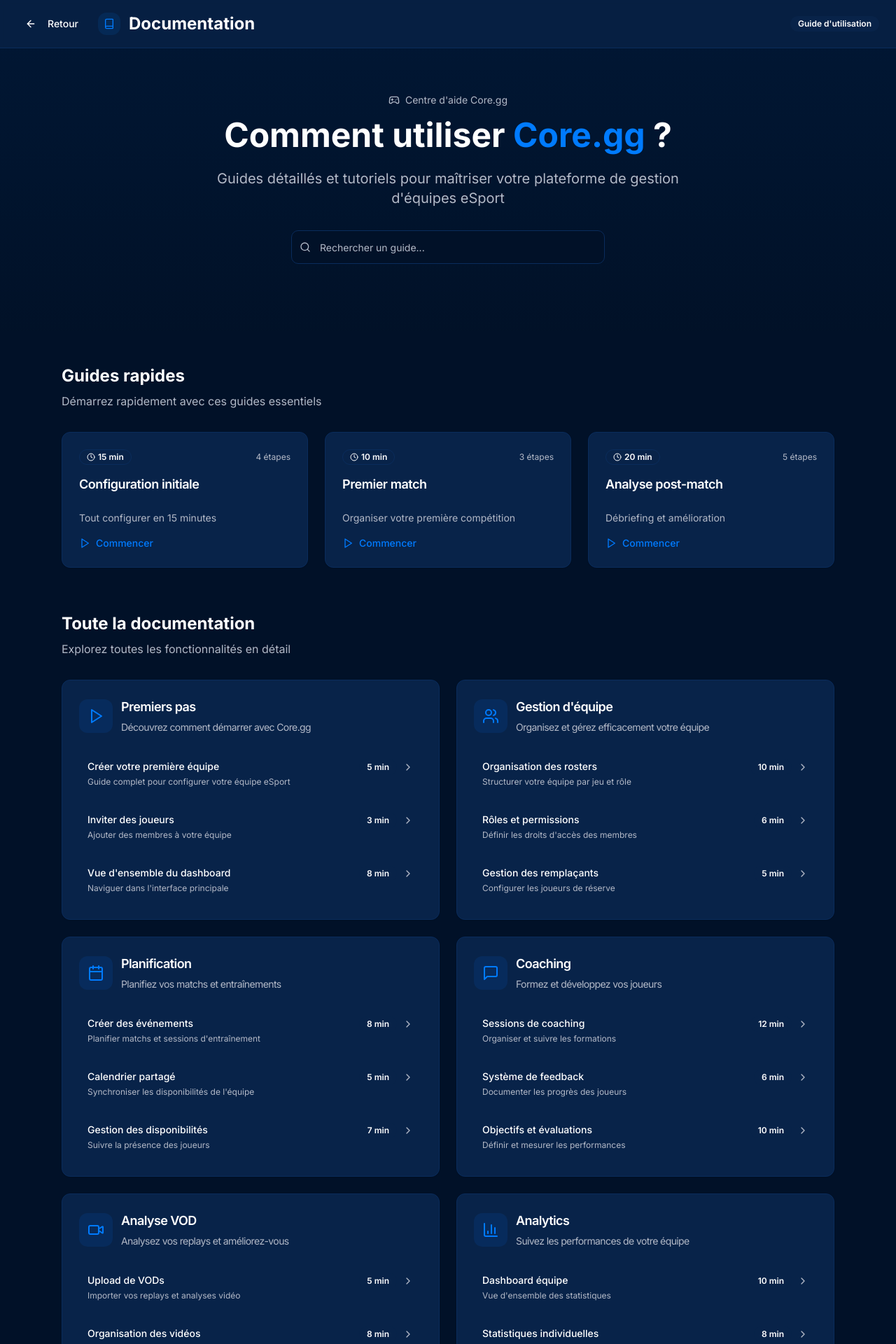
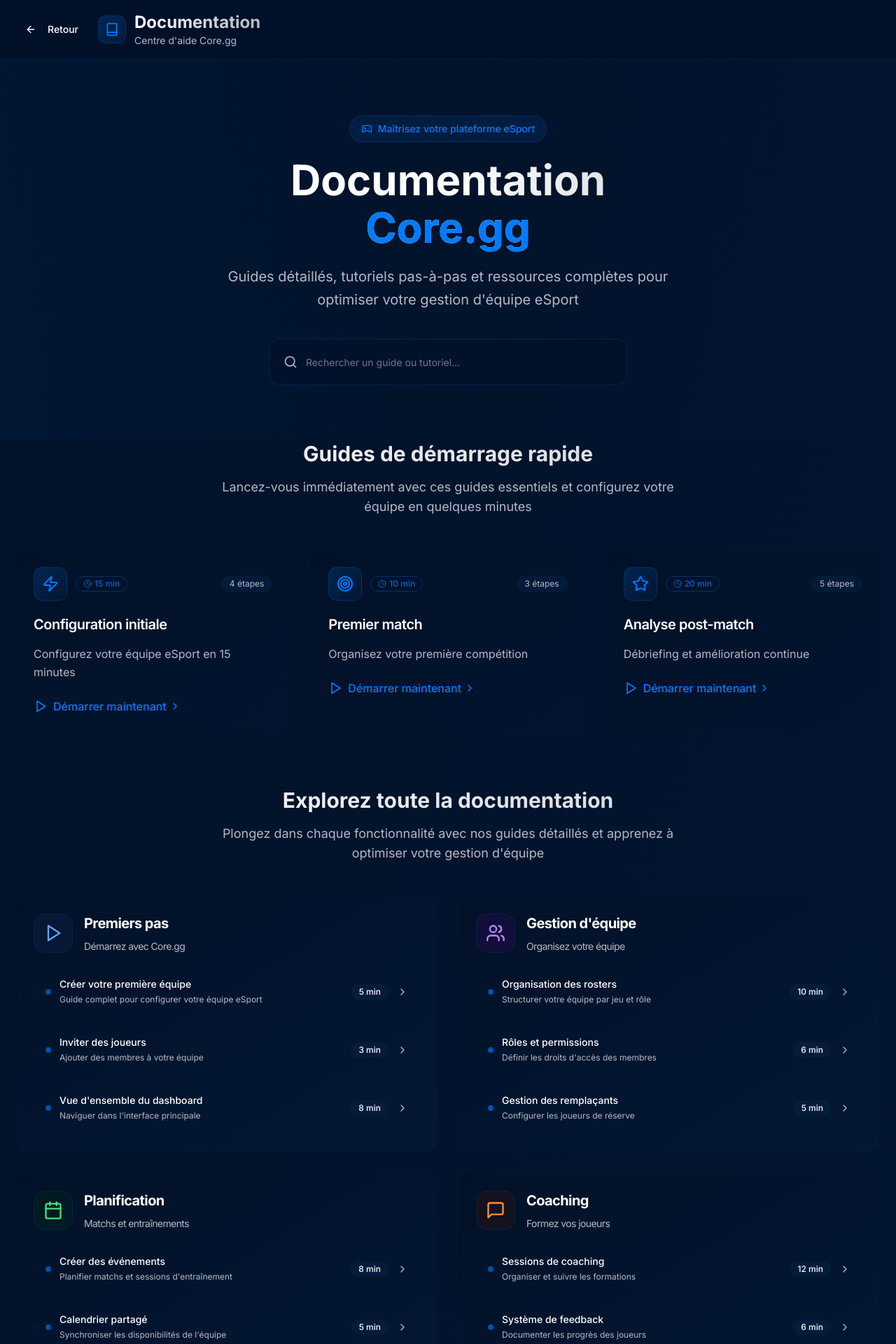
Before and after one commit to DohkoDesign/playbook-arena, a React (Vite) app: page /documentation in a window 1280 px wide. Shown: the top 1920 px of the page at 70% size. Built offline with nearby package versions, Linux system fonts and the light colour scheme.

Commit message:
Refactor documentation page

```diff
--- a/src/pages/Documentation.tsx
+++ b/src/pages/Documentation.tsx
@@ -16,7 +16,12 @@ import {
   Play,
   Settings,
   Gamepad2,
-  Clock
+  Clock,
+  FileText,
+  Zap,
+  Target,
+  Star,
+  HelpCircle
 } from "lucide-react";
 import { useNavigate } from "react-router-dom";
 import { GuideContent } from "@/components/documentation/GuideContent";
@@ -27,12 +32,44 @@ export const Documentation = () => {
   const [searchQuery, setSearchQuery] = useState("");
   const [selectedGuide, setSelectedGuide] = useState<string | null>(null);
 
-  const sections = [
+  const quickGuides = [
+    {
+      title: "Configuration initiale",
+      description: "Configurez votre équipe eSport en 15 minutes",
+      time: "15 min",
+      steps: 4,
+      id: "configuration-initiale",
+      icon: Zap,
+      color: "from-blue-500/20 to-purple-500/20"
+    },
+    {
+      title: "Premier match",
+      description: "Organisez votre première compétition",
+      time: "10 min",
+      steps: 3,
+      id: "premier-match",
+      icon: Target,
+      color: "from-green-500/20 to-emerald-500/20"
+    },
+    {
+      title: "Analyse post-match",
+      description: "Débriefing et amélioration continue",
+      time: "20 min",
+      steps: 5,
+      id: "analyse-post-match",
+      icon: Star,
+      color: "from-orange-500/20 to-red-500/20"
+    }
+  ];
+
+  const categories = [
     {
       title: "Premiers pas",
+      description: "Démarrez avec Core.gg",
       icon: Play,
-      description: "Découvrez comment démarrer avec Core.gg",
-      articles: [
+      color: "text-blue-600 dark:text-blue-400",
+      bgColor: "bg-blue-50 dark:bg-blue-950/30",
+      guides: [
         { title: "Créer votre première équipe", time: "5 min", description: "Guide complet pour configurer votre équipe eSport", id: "creer-equipe" },
         { title: "Inviter des joueurs", time: "3 min", description: "Ajouter des membres à votre équipe", id: "inviter-joueurs" },
         { title: "Vue d'ensemble du dashboard", time: "8 min", description: "Naviguer dans l'interface principale", id: "dashboard-overview" }
@@ -40,9 +77,11 @@ export const Documentation = () => {
     },
     {
       title: "Gestion d'équipe",
+      description: "Organisez votre équipe",
       icon: Users,
-      description: "Organisez et gérez efficacement votre équipe",
-      articles: [
+      color: "text-purple-600 dark:text-purple-400",
+      bgColor: "bg-purple-50 dark:bg-purple-950/30",
+      guides: [
         { title: "Organisation des rosters", time: "10 min", description: "Structurer votre équipe par jeu et rôle", id: "organisation-rosters" },
         { title: "Rôles et permissions", time: "6 min", description: "Définir les droits d'accès des membres", id: "roles-permissions" },
         { title: "Gestion des remplaçants", time: "5 min", description: "Configurer les joueurs de réserve", id: "gestion-remplacants" }
@@ -50,9 +89,11 @@ export const Documentation = () => {
     },
     {
       title: "Planification",
+      description: "Matchs et entraînements",
       icon: Calendar,
-      description: "Planifiez vos matchs et entraînements",
-      articles: [
+      color: "text-green-600 dark:text-green-400",
+      bgColor: "bg-green-50 dark:bg-green-950/30",
+      guides: [
         { title: "Créer des événements", time: "8 min", description: "Planifier matchs et sessions d'entraînement", id: "creer-evenements" },
         { title: "Calendrier partagé", time: "5 min", description: "Synchroniser les disponibilités de l'équipe", id: "calendrier-partage" },
         { title: "Gestion des disponibilités", time: "7 min", description: "Suivre la présence des joueurs", id: "gestion-disponibilites" }
@@ -60,9 +101,11 @@ export const Documentation = () => {
     },
     {
       title: "Coaching",
+      description: "Formez vos joueurs",
       icon: MessageSquare,
-      description: "Formez et développez vos joueurs",
-      articles: [
+      color: "text-orange-600 dark:text-orange-400",
+      bgColor: "bg-orange-50 dark:bg-orange-950/30",
+      guides: [
         { title: "Sessions de coaching", time: "12 min", description: "Organiser et suivre les formations", id: "sessions-coaching" },
         { title: "Système de feedback", time: "6 min", description: "Documenter les progrès des joueurs", id: "systeme-feedback" },
         { title: "Objectifs et évaluations", time: "10 min", description: "Définir et mesurer les performances", id: "objectifs-evaluations" }
@@ -70,9 +113,11 @@ export const Documentation = () => {
     },
     {
       title: "Analyse VOD",
+      description: "Analysez vos replays",
       icon: Video,
-      description: "Analysez vos replays et améliorez-vous",
-      articles: [
+      color: "text-red-600 dark:text-red-400",
+      bgColor: "bg-red-50 dark:bg-red-950/30",
+      guides: [
         { title: "Upload de VODs", time: "5 min", description: "Importer vos replays et analyses vidéo", id: "upload-vods" },
         { title: "Organisation des vidéos", time: "8 min", description: "Classer par événement et joueur", id: "organisation-videos" },
         { title: "Outils d'analyse", time: "15 min", description: "Utiliser les fonctionnalités d'annotation", id: "outils-analyse" }
@@ -80,9 +125,11 @@ export const Documentation = () => {
     },
     {
       title: "Analytics",
+      description: "Performances d'équipe",
       icon: BarChart3,
-      description: "Suivez les performances de votre équipe",
-      articles: [
+      color: "text-cyan-600 dark:text-cyan-400",
+      bgColor: "bg-cyan-50 dark:bg-cyan-950/30",
+      guides: [
         { title: "Dashboard équipe", time: "10 min", description: "Vue d'ensemble des statistiques", id: "dashboard-equipe" },
         { title: "Statistiques individuelles", time: "8 min", description: "Analyser les performances par joueur", id: "stats-individuelles" },
         { title: "Rapports de progression", time: "12 min", description: "Suivre l'évolution dans le temps", id: "rapports-progression" }
@@ -90,34 +137,10 @@ export const Documentation = () => {
     }
   ];
 
-  const quickGuides = [
-    {
-      title: "Configuration initiale",
-      description: "Tout configurer en 15 minutes",
-      time: "15 min",
-      steps: 4,
-      id: "configuration-initiale"
-    },
-    {
-      title: "Premier match",
-      description: "Organiser votre première compétition",
-      time: "10 min",
-      steps: 3,
-      id: "premier-match"
-    },
-    {
-      title: "Analyse post-match",
-      description: "Débriefing et amélioration",
-      time: "20 min",
-      steps: 5,
-      id: "analyse-post-match"
-    }
-  ];
-
-  const filteredSections = sections.filter(section =>
-    section.title.toLowerCase().includes(searchQuery.toLowerCase()) ||
-    section.articles.some(article =>
-      article.title.toLowerCase().includes(searchQuery.toLowerCase())
+  const filteredCategories = categories.filter(category =>
+    category.title.toLowerCase().includes(searchQuery.toLowerCase()) ||
+    category.guides.some(guide =>
+      guide.title.toLowerCase().includes(searchQuery.toLowerCase())
     )
   );
 
@@ -138,159 +161,224 @@ export const Documentation = () => {
   }
 
   return (
-    <div className="min-h-screen bg-background">
+    <div className="min-h-screen bg-gradient-to-br from-background to-muted/30">
       {/* Header */}
-      <header className="border-b border-border bg-card/80 backdrop-blur-sm sticky top-0 z-50">
+      <header className="sticky top-0 z-50 border-b border-border/40 bg-background/80 backdrop-blur-xl">
         <div className="container mx-auto px-6 py-4">
           <div className="flex items-center justify-between">
             <div className="flex items-center space-x-4">
-              <Button variant="ghost" size="sm" onClick={() => navigate("/")} className="flex items-center space-x-2">
-                <ArrowLeft className="w-4 h-4" />
-                <span>Retour</span>
+              <Button
+                variant="ghost"
+                size="sm"
+                onClick={() => navigate("/")}
+                className="group hover:bg-primary/10 transition-colors"
+              >
+                <ArrowLeft className="w-4 h-4 mr-2 group-hover:-translate-x-1 transition-transform" />
+                Retour
               </Button>
               <div className="flex items-center space-x-3">
-                <div className="w-8 h-8 bg-primary/10 rounded-lg flex items-center justify-center">
-                  <Book className="w-4 h-4 text-primary" />
+                <div className="w-10 h-10 bg-gradient-to-br from-primary/20 to-primary/10 rounded-xl flex items-center justify-center border border-primary/20">
+                  <Book className="w-5 h-5 text-primary" />
                 </div>
-                <h1 className="text-2xl font-bold">Documentation</h1>
+                <div>
+                  <h1 className="text-2xl font-bold bg-gradient-to-r from-foreground to-foreground/70 bg-clip-text text-transparent">
+                    Documentation
+                  </h1>
+                  <p className="text-sm text-muted-foreground">Centre d'aide Core.gg</p>
                 </div>
               </div>
-            <Badge variant="secondary">Guide d'utilisation</Badge>
+            </div>
           </div>
         </div>
       </header>
 
       {/* Hero Section */}
-      <section className="py-16 px-6 bg-gradient-to-b from-primary/5 to-background">
-        <div className="container mx-auto max-w-4xl text-center">
-          <div className="flex items-center justify-center space-x-2 text-sm text-muted-foreground mb-4">
+      <section className="relative py-20 px-6 overflow-hidden">
+        <div className="absolute inset-0 bg-gradient-to-r from-primary/5 via-transparent to-secondary/5"></div>
+        <div className="container mx-auto max-w-4xl text-center relative">
+          <div className="inline-flex items-center space-x-2 text-sm font-medium text-primary bg-primary/10 px-4 py-2 rounded-full mb-6 border border-primary/20">
             <Gamepad2 className="w-4 h-4" />
-            <span>Centre d'aide Core.gg</span>
+            <span>Maîtrisez votre plateforme eSport</span>
           </div>
 
-          <h1 className="text-4xl md:text-5xl font-bold mb-6">
-            Comment utiliser
-            <span className="text-primary"> Core.gg</span> ?
+          <h1 className="text-5xl md:text-6xl font-bold mb-6 bg-gradient-to-r from-foreground via-foreground to-foreground/80 bg-clip-text text-transparent">
+            Documentation
+            <span className="block text-primary mt-2">Core.gg</span>
           </h1>
 
-          <p className="text-xl text-muted-foreground mb-8 max-w-2xl mx-auto">
-            Guides détaillés et tutoriels pour maîtriser votre plateforme de gestion d'équipes eSport
+          <p className="text-xl text-muted-foreground mb-10 max-w-2xl mx-auto leading-relaxed">
+            Guides détaillés, tutoriels pas-à-pas et ressources complètes pour optimiser votre gestion d'équipe eSport
           </p>
 
           {/* Search */}
-          <div className="relative max-w-md mx-auto mb-8">
-            <Search className="absolute left-3 top-1/2 transform -translate-y-1/2 text-muted-foreground w-4 h-4" />
+          <div className="relative max-w-lg mx-auto">
+            <div className="absolute inset-0 bg-gradient-to-r from-primary/20 to-secondary/20 rounded-2xl blur opacity-30"></div>
+            <div className="relative bg-background/80 backdrop-blur-sm border border-border/60 rounded-2xl p-1">
+              <div className="relative">
+                <Search className="absolute left-4 top-1/2 transform -translate-y-1/2 text-muted-foreground w-5 h-5" />
                 <Input
-              placeholder="Rechercher un guide..."
+                  placeholder="Rechercher un guide ou tutoriel..."
                   value={searchQuery}
                   onChange={(e) => setSearchQuery(e.target.value)}
-              className="pl-10 h-12"
+                  className="pl-12 pr-4 h-14 bg-transparent border-0 text-lg placeholder:text-muted-foreground/60 focus-visible:ring-2 focus-visible:ring-primary/20"
                 />
+              </div>
+            </div>
           </div>
         </div>
       </section>
 
-      <div className="container mx-auto max-w-6xl px-6 py-12">
+      <div className="container mx-auto max-w-7xl px-6 pb-16">
         {/* Quick Start Guides */}
-        <section className="mb-16">
-          <h2 className="text-2xl font-bold mb-2">Guides rapides</h2>
-          <p className="text-muted-foreground mb-8">Démarrez rapidement avec ces guides essentiels</p>
+        <section className="mb-20">
+          <div className="text-center mb-12">
+            <h2 className="text-3xl font-bold mb-4 bg-gradient-to-r from-foreground to-foreground/80 bg-clip-text text-transparent">
+              Guides de démarrage rapide
+            </h2>
+            <p className="text-lg text-muted-foreground max-w-2xl mx-auto">
+              Lancez-vous immédiatement avec ces guides essentiels et configurez votre équipe en quelques minutes
+            </p>
+          </div>
 
-          <div className="grid grid-cols-1 md:grid-cols-3 gap-6">
-            {quickGuides.map((guide, index) => (
+          <div className="grid grid-cols-1 md:grid-cols-3 gap-8">
+            {quickGuides.map((guide, index) => {
+              const IconComponent = guide.icon;
+              return (
                 <Card
                   key={index}
-                className="hover:shadow-lg transition-all duration-300 hover:-translate-y-1 cursor-pointer group"
+                  className="group hover:shadow-2xl transition-all duration-500 hover:-translate-y-2 cursor-pointer border-0 bg-gradient-to-br from-background to-background/80 backdrop-blur-sm relative overflow-hidden"
                   onClick={() => handleGuideSelect(guide.id)}
                 >
-                <CardHeader>
-                  <div className="flex items-center justify-between mb-2">
-                    <Badge variant="outline" className="text-xs">
+                  <div className={`absolute inset-0 bg-gradient-to-br ${guide.color} opacity-0 group-hover:opacity-100 transition-opacity duration-500`}></div>
+                  <CardHeader className="relative pb-4">
+                    <div className="flex items-center justify-between mb-4">
+                      <div className="flex items-center space-x-3">
+                        <div className="w-12 h-12 bg-gradient-to-br from-primary/20 to-secondary/20 rounded-xl flex items-center justify-center border border-primary/20 group-hover:scale-110 transition-transform duration-300">
+                          <IconComponent className="w-6 h-6 text-primary" />
+                        </div>
+                        <Badge variant="outline" className="text-xs font-medium border-primary/30 text-primary/80">
                           <Clock className="w-3 h-3 mr-1" />
                           {guide.time}
                         </Badge>
-                    <span className="text-xs text-muted-foreground">{guide.steps} étapes</span>
                       </div>
-                  <CardTitle className="text-lg group-hover:text-primary transition-colors">
+                      <span className="text-xs text-muted-foreground bg-muted/50 px-3 py-1 rounded-full">
+                        {guide.steps} étapes
+                      </span>
+                    </div>
+                    <CardTitle className="text-xl group-hover:text-primary transition-colors duration-300 leading-tight">
                       {guide.title}
                     </CardTitle>
                   </CardHeader>
-                <CardContent>
-                  <p className="text-sm text-muted-foreground mb-4">{guide.description}</p>
-                  <div className="flex items-center text-primary text-sm font-medium">
-                    <Play className="w-4 h-4 mr-2" />
-                    Commencer
+                  <CardContent className="relative">
+                    <p className="text-muted-foreground mb-6 leading-relaxed">{guide.description}</p>
+                    <div className="flex items-center text-primary font-medium group-hover:translate-x-2 transition-transform duration-300">
+                      <Play className="w-5 h-5 mr-2" />
+                      Démarrer maintenant
+                      <ChevronRight className="w-4 h-4 ml-1" />
                     </div>
                   </CardContent>
                 </Card>
-            ))}
+              );
+            })}
           </div>
         </section>
 
-        {/* Documentation Sections */}
+        {/* Documentation Categories */}
         <section>
-          <h2 className="text-2xl font-bold mb-2">Toute la documentation</h2>
-          <p className="text-muted-foreground mb-8">Explorez toutes les fonctionnalités en détail</p>
+          <div className="text-center mb-12">
+            <h2 className="text-3xl font-bold mb-4 bg-gradient-to-r from-foreground to-foreground/80 bg-clip-text text-transparent">
+              Explorez toute la documentation
+            </h2>
+            <p className="text-lg text-muted-foreground max-w-2xl mx-auto">
+              Plongez dans chaque fonctionnalité avec nos guides détaillés et apprenez à optimiser votre gestion d'équipe
+            </p>
+          </div>
 
-          <div className="grid grid-cols-1 md:grid-cols-2 gap-6">
-            {filteredSections.map((section, index) => (
-              <Card key={index} className="hover:shadow-lg transition-all duration-300 hover:-translate-y-1">
-                <CardHeader>
-                  <CardTitle className="flex items-center space-x-3">
-                    <div className="w-12 h-12 bg-primary/10 rounded-lg flex items-center justify-center">
-                      <section.icon className="w-6 h-6 text-primary" />
+          <div className="grid grid-cols-1 lg:grid-cols-2 gap-8">
+            {filteredCategories.map((category, index) => {
+              const IconComponent = category.icon;
+              return (
+                <Card key={index} className="group hover:shadow-xl transition-all duration-300 border-0 bg-gradient-to-br from-background to-background/60 backdrop-blur-sm overflow-hidden">
+                  <CardHeader className="pb-4">
+                    <CardTitle className="flex items-start space-x-4">
+                      <div className={`w-14 h-14 ${category.bgColor} rounded-2xl flex items-center justify-center border border-border/50 group-hover:scale-105 transition-transform duration-300`}>
+                        <IconComponent className={`w-7 h-7 ${category.color}`} />
                       </div>
-                    <div>
-                      <span className="block text-lg">{section.title}</span>
-                      <span className="text-sm font-normal text-muted-foreground">
-                        {section.description}
+                      <div className="flex-1">
+                        <span className="block text-xl font-bold mb-1">{category.title}</span>
+                        <span className="text-sm font-normal text-muted-foreground leading-relaxed">
+                          {category.description}
                         </span>
                       </div>
                     </CardTitle>
                   </CardHeader>
-                <CardContent>
-                  <div className="space-y-3">
-                    {section.articles.map((article, articleIndex) => (
+                  <CardContent className="pt-0">
+                    <div className="space-y-2">
+                      {category.guides.map((guide, guideIndex) => (
                         <div
-                        key={articleIndex}
-                        className="flex items-start justify-between p-3 rounded-lg hover:bg-muted/50 transition-colors cursor-pointer group"
-                        onClick={() => handleGuideSelect(article.id)}
+                          key={guideIndex}
+                          className="group/item flex items-center justify-between p-4 rounded-xl hover:bg-muted/30 transition-all duration-200 cursor-pointer border border-transparent hover:border-border/30"
+                          onClick={() => handleGuideSelect(guide.id)}
                         >
+                          <div className="flex items-center space-x-3 flex-1">
+                            <div className="w-2 h-2 bg-primary/60 rounded-full group-hover/item:bg-primary transition-colors duration-200"></div>
                             <div className="flex-1">
-                          <h4 className="font-medium text-sm mb-1 group-hover:text-primary transition-colors">
-                            {article.title}
+                              <h4 className="font-medium text-sm mb-1 group-hover/item:text-primary transition-colors duration-200 leading-tight">
+                                {guide.title}
                               </h4>
-                          <p className="text-xs text-muted-foreground">{article.description}</p>
+                              <p className="text-xs text-muted-foreground leading-relaxed">{guide.description}</p>
                             </div>
-                        <div className="flex items-center space-x-2 ml-3">
-                          <Badge variant="secondary" className="text-xs">{article.time}</Badge>
-                          <ChevronRight className="w-4 h-4 text-muted-foreground group-hover:text-primary transition-colors" />
+                          </div>
+                          <div className="flex items-center space-x-3 ml-4">
+                            <Badge variant="secondary" className="text-xs font-medium bg-muted/50 hover:bg-muted/70 transition-colors">
+                              {guide.time}
+                            </Badge>
+                            <ChevronRight className="w-4 h-4 text-muted-foreground group-hover/item:text-primary group-hover/item:translate-x-1 transition-all duration-200" />
                           </div>
                         </div>
                       ))}
                     </div>
                   </CardContent>
                 </Card>
-            ))}
+              );
+            })}
           </div>
         </section>
 
         {/* Help Section */}
-        <section className="mt-16 text-center">
-          <div className="bg-muted/30 rounded-2xl p-8">
-            <h3 className="text-xl font-bold mb-4">Vous ne trouvez pas ce que vous cherchez ?</h3>
-            <p className="text-muted-foreground mb-6">
-              Notre équipe est là pour vous aider à tirer le meilleur parti de Core Link
+        <section className="mt-24">
+          <Card className="border-0 bg-gradient-to-br from-primary/5 via-background/80 to-secondary/5 backdrop-blur-sm overflow-hidden relative">
+            <div className="absolute inset-0 bg-gradient-to-r from-primary/10 via-transparent to-secondary/10 opacity-50"></div>
+            <CardContent className="relative text-center py-16 px-8">
+              <div className="w-16 h-16 bg-gradient-to-br from-primary/20 to-secondary/20 rounded-2xl flex items-center justify-center mx-auto mb-6 border border-primary/20">
+                <HelpCircle className="w-8 h-8 text-primary" />
+              </div>
+              <h3 className="text-2xl font-bold mb-4 bg-gradient-to-r from-foreground to-foreground/80 bg-clip-text text-transparent">
+                Besoin d'aide supplémentaire ?
+              </h3>
+              <p className="text-muted-foreground mb-8 max-w-2xl mx-auto leading-relaxed">
+                Notre équipe est là pour vous accompagner dans votre réussite eSport. Trouvez les réponses à vos questions ou contactez-nous directement.
               </p>
               <div className="flex flex-col sm:flex-row gap-4 justify-center">
-              <Button onClick={() => navigate("/faq")} variant="outline">
+                <Button
+                  onClick={() => navigate("/faq")}
+                  variant="outline"
+                  size="lg"
+                  className="group hover:bg-primary/10 border-primary/30 hover:border-primary/50 transition-all duration-300"
+                >
+                  <FileText className="w-5 h-5 mr-2 group-hover:scale-110 transition-transform duration-300" />
                   Consulter la FAQ
                 </Button>
-              <Button>
+                <Button
+                  size="lg"
+                  className="group bg-gradient-to-r from-primary to-primary/90 hover:from-primary/90 hover:to-primary shadow-lg hover:shadow-xl transition-all duration-300"
+                >
+                  <MessageSquare className="w-5 h-5 mr-2 group-hover:scale-110 transition-transform duration-300" />
                   Contacter le support
                 </Button>
               </div>
-          </div>
+            </CardContent>
+          </Card>
         </section>
       </div>
     </div>
```
Lines whose indentation alone changed are shown as unchanged.
